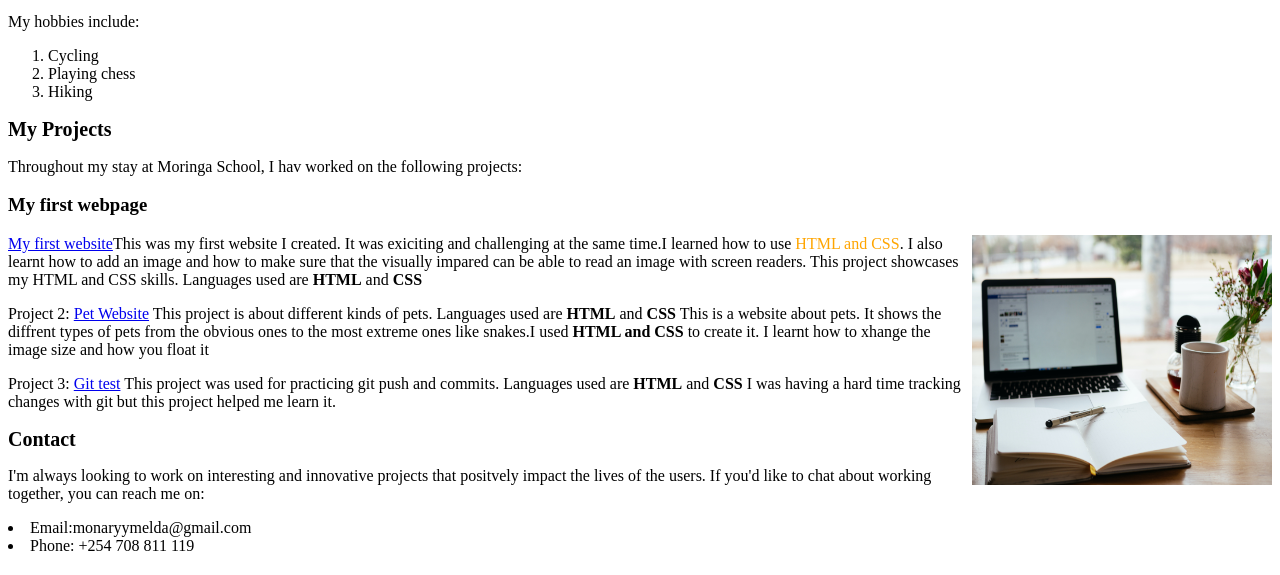
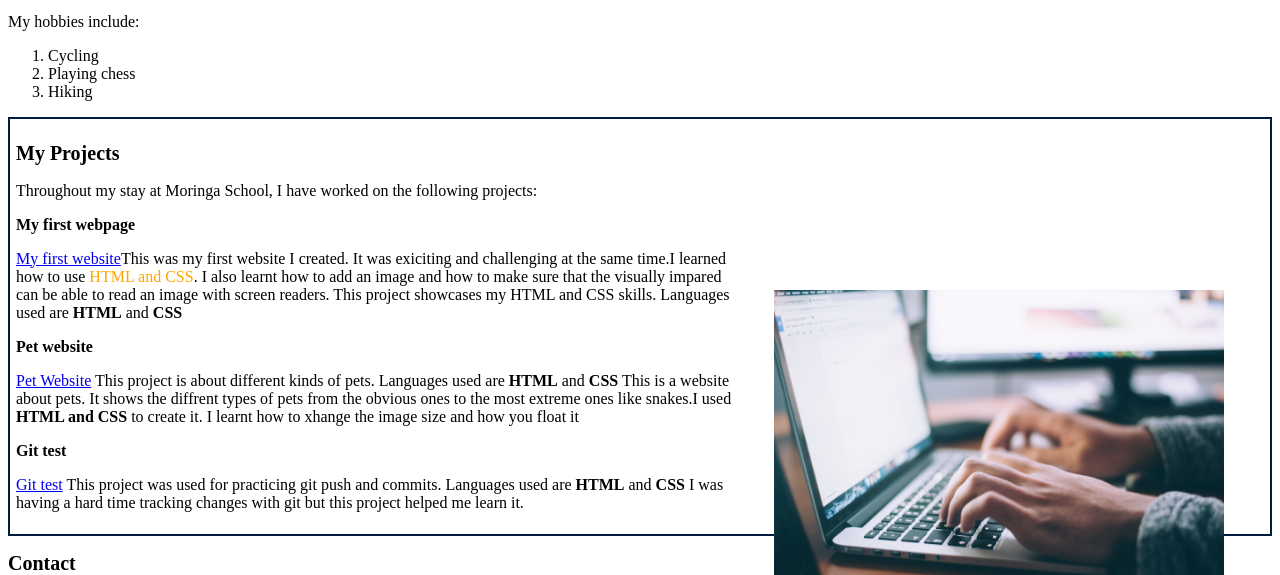
Before and after one commit to ynyanchoka/IP-portfolio, a plain HTML site: page index.html in a window 1280 px wide. Shown: the part 815-1390 px from the top of the page. Drawn offline with Linux system fonts and the light colour scheme.

Commit message:
add border to my projects section

```diff
--- a/css/style.css
+++ b/css/style.css
@@ -39,6 +39,15 @@ img {
     font-size: 26px;
 }
 #img1 {
-    width: 300px;
-    height: 250px;
+    width: 450px;
+    height: 300px;
     float: right;
+    margin: 30pt;
+}
+h3 {
+    font-size: 16px;
+}
+.border{
+    border: 2px solid #001c42;
+    padding: 6px;
+  }
--- a/index.html
+++ b/index.html
@@ -37,20 +37,21 @@
             <li>Hiking</li>
         </ol>
 
-
+        <div class="border">
             <h2>My Projects</h2>
-                <p>Throughout my stay at Moringa School, I hav worked on the following projects:</p>
+                <p>Throughout my stay at Moringa School, I have worked on the following projects:</p>
                 <h3>My first webpage</h3>
-                    <img id="img1" src="/images/firstweb.jpg" " width="300" alt="an image of a laptop">
+                    <img id="img1" src="/images/test.jpg" " alt="an image of a laptop">
                     <p><a href="https://github.com/ynyanchoka/my-first-webpage">My first website</a>This was my first website I created. It was exiciting and  challenging at the same time.I learned  how to use <span class="important">HTML and CSS</span>. I also learnt how to add an image and how to make sure that  the visually impared can be able to read an image with screen readers.
                     <span>This project showcases my HTML and CSS skills. Languages used are <strong>HTML</strong> and <strong>CSS</strong></span>
 
-
-                    <p>Project 2: <a href="https://github.com/ynyanchoka/pet-website">Pet Website</a>
+                <h3>Pet website</h3>
+                    <p><a href="https://github.com/ynyanchoka/pet-website">Pet Website</a>
                     <span>This project is about different kinds of pets. Languages used are <strong>HTML</strong> and <strong>CSS</strong></span> This is a website about pets. It shows the diffrent types of pets from the obvious ones to the most extreme ones like snakes.I used <strong>HTML and CSS </strong> to create it. I learnt how to xhange the image size and how you float it</p>
-
-                    <p>Project 3: <a href="https://github.com">Git test</a>
+                <h3>Git test</h3>
+                    <a href="https://github.com">Git test</a>
                     This project was used for practicing git push and commits. Languages used are <strong>HTML</strong> and <strong>CSS</strong> I was having a hard time tracking changes with git but this project helped me learn it.</p>
+            </div>
 
 
             <h2>Contact</h2>
```
Lines whose indentation alone changed are shown as unchanged.
